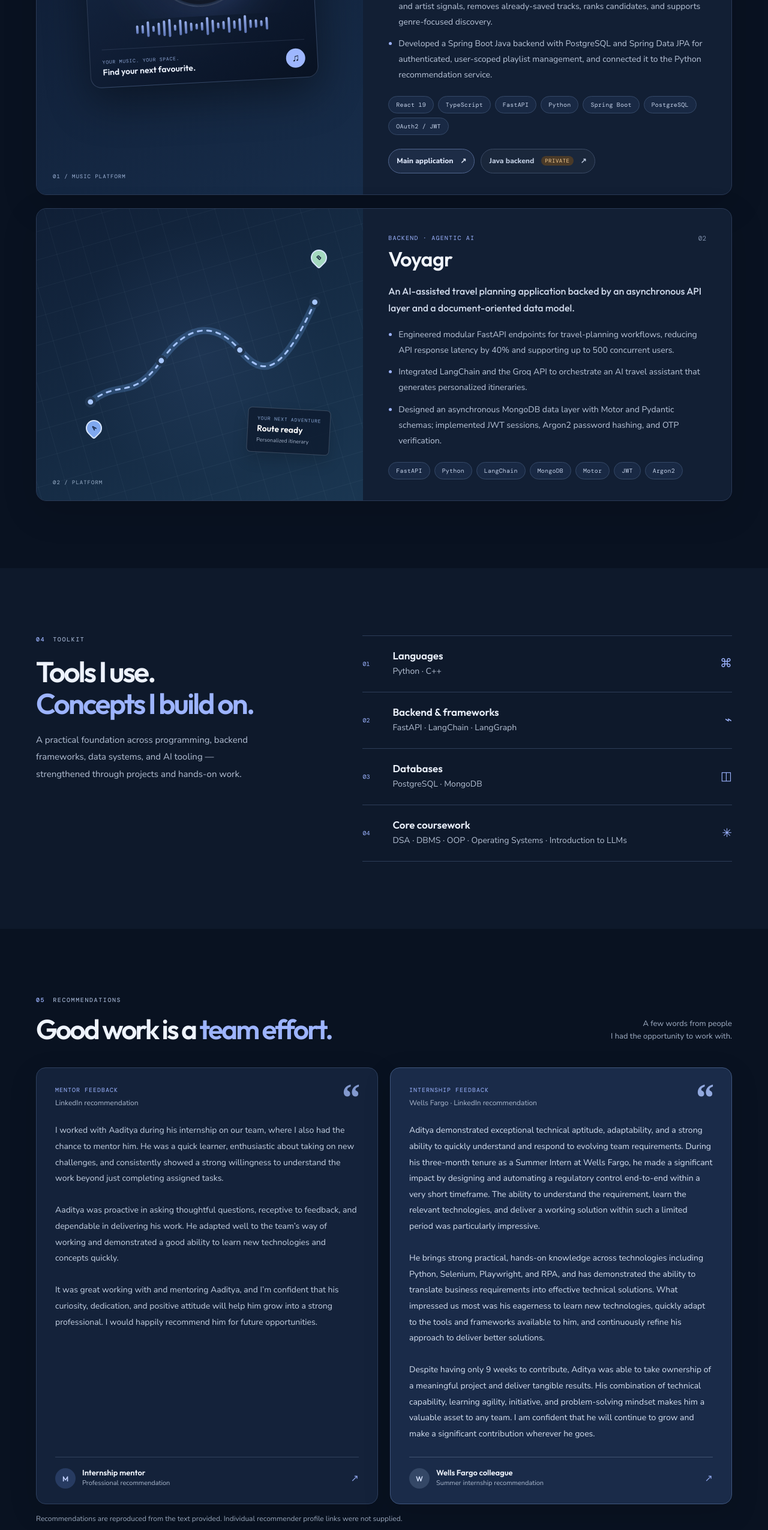
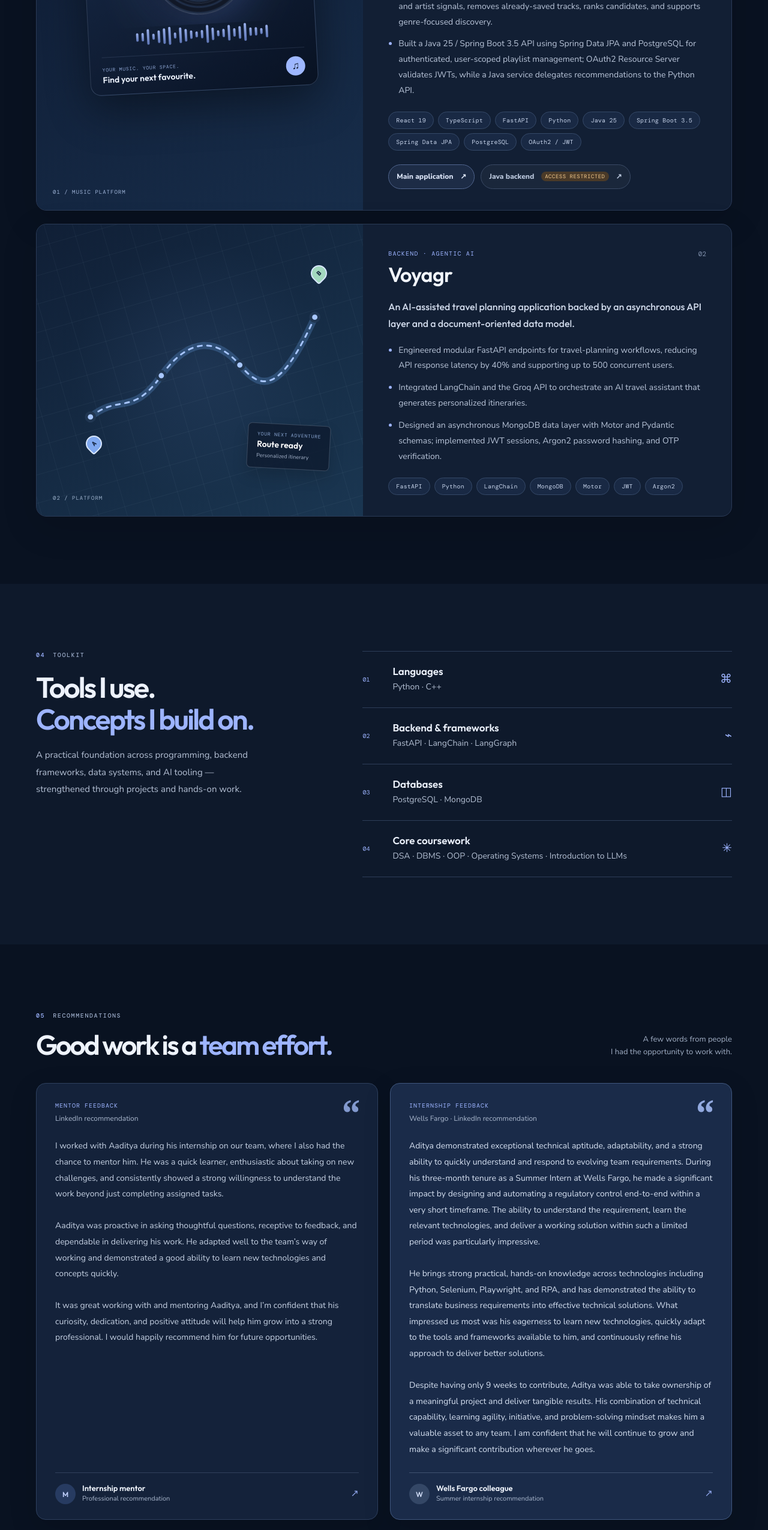
Before and after one commit to AadityaPala/AadityaPala.github.io, a plain HTML site: page index.html in a window 1280 px wide. Shown: the part 2806-5356 px from the top of the page at 60% size. Drawn offline with nearby package versions, Linux system fonts and the light colour scheme.

Commit message:
Clarify AudioSphere Java backend and LinkedIn recommendation source

```diff
--- a/index.html
+++ b/index.html
@@ -3,7 +3,7 @@
 <head>
   <meta charset="utf-8" />
   <meta name="viewport" content="width=device-width, initial-scale=1" />
-  <meta name="theme-color" content="#10182b" />
+  <meta name="theme-color" content="#0a1120" />
   <meta name="description" content="Aaditya Pala — AI and backend engineering student building useful software, scalable APIs, and AI-powered products." />
   <meta property="og:type" content="website" />
   <meta property="og:title" content="Aaditya Pala — AI & Backend Engineer" />
@@ -13,7 +13,7 @@
   <link rel="preconnect" href="https://fonts.googleapis.com" />
   <link rel="preconnect" href="https://fonts.gstatic.com" crossorigin />
   <link href="https://fonts.googleapis.com/css2?family=DM+Mono:wght@400;500&family=Nunito+Sans:wght@400;500;600;700;800&family=Outfit:wght@400;500;600;700&display=swap" rel="stylesheet" />
-  <link rel="stylesheet" href="assets/styles.css" />
+  <link rel="stylesheet" href="assets/styles.css?v=4" />
   <script defer src="assets/script.js"></script>
 </head>
 <body>
@@ -136,12 +136,12 @@
               <li>Built a React and TypeScript music interface with a saved-track library, YouTube playback, sequential and shuffle queues, seek controls, and volume management.</li>
               <li>Integrated track enrichment using iTunes Search and LRCLIB to retrieve artwork, genre, release year, and lyrics for the listening experience.</li>
               <li>Implemented a FastAPI recommendation service that analyses saved-track genre and artist signals, removes already-saved tracks, ranks candidates, and supports genre-focused discovery.</li>
-              <li>Developed a Spring Boot Java backend with PostgreSQL and Spring Data JPA for authenticated, user-scoped playlist management, and connected it to the Python recommendation service.</li>
+              <li>Built a Java 25 / Spring Boot 3.5 API using Spring Data JPA and PostgreSQL for authenticated, user-scoped playlist management; OAuth2 Resource Server validates JWTs, while a Java service delegates recommendations to the Python API.</li>
             </ul>
-            <div class="tag-list"><span>React 19</span><span>TypeScript</span><span>FastAPI</span><span>Python</span><span>Spring Boot</span><span>PostgreSQL</span><span>OAuth2 / JWT</span></div>
+            <div class="tag-list"><span>React 19</span><span>TypeScript</span><span>FastAPI</span><span>Python</span><span>Java 25</span><span>Spring Boot 3.5</span><span>Spring Data JPA</span><span>PostgreSQL</span><span>OAuth2 / JWT</span></div>
             <div class="project-links">
               <a class="project-link" href="https://github.com/AadityaPala/AudioSphere" target="_blank" rel="noopener">Main application <span aria-hidden="true">↗</span></a>
-              <a class="project-link project-link-muted" href="https://github.com/AadityaPala/AudioSphere-Java" target="_blank" rel="noopener">Java backend <span class="private-mark">PRIVATE</span><span aria-hidden="true">↗</span></a>
+              <a class="project-link project-link-muted" href="https://github.com/AadityaPala/AudioSphere-Java" target="_blank" rel="noopener">Java backend <span class="private-mark">ACCESS RESTRICTED</span><span aria-hidden="true">↗</span></a>
             </div>
           </div>
         </article>
@@ -190,7 +190,7 @@
             <div class="recommendation-footer"><span class="avatar-initial avatar-alt">W</span><div><strong>Wells Fargo colleague</strong><small>Summer internship recommendation</small></div><span class="quote-arrow">↗</span></div>
           </figure>
         </div>
-        <p class="recommendation-note">Recommendations are reproduced from the text provided. Individual recommender profile links were not supplied.</p>
+        <p class="recommendation-note">Recommendations are reproduced from the text provided. Recommender names and profile photos will be added once their individual LinkedIn profiles are verified. <a href="https://www.linkedin.com/in/aaditya-p-06577432a/details/recommendations/" target="_blank" rel="noopener">View recommendations on LinkedIn ↗</a></p>
       </div>
     </section>
 
```
